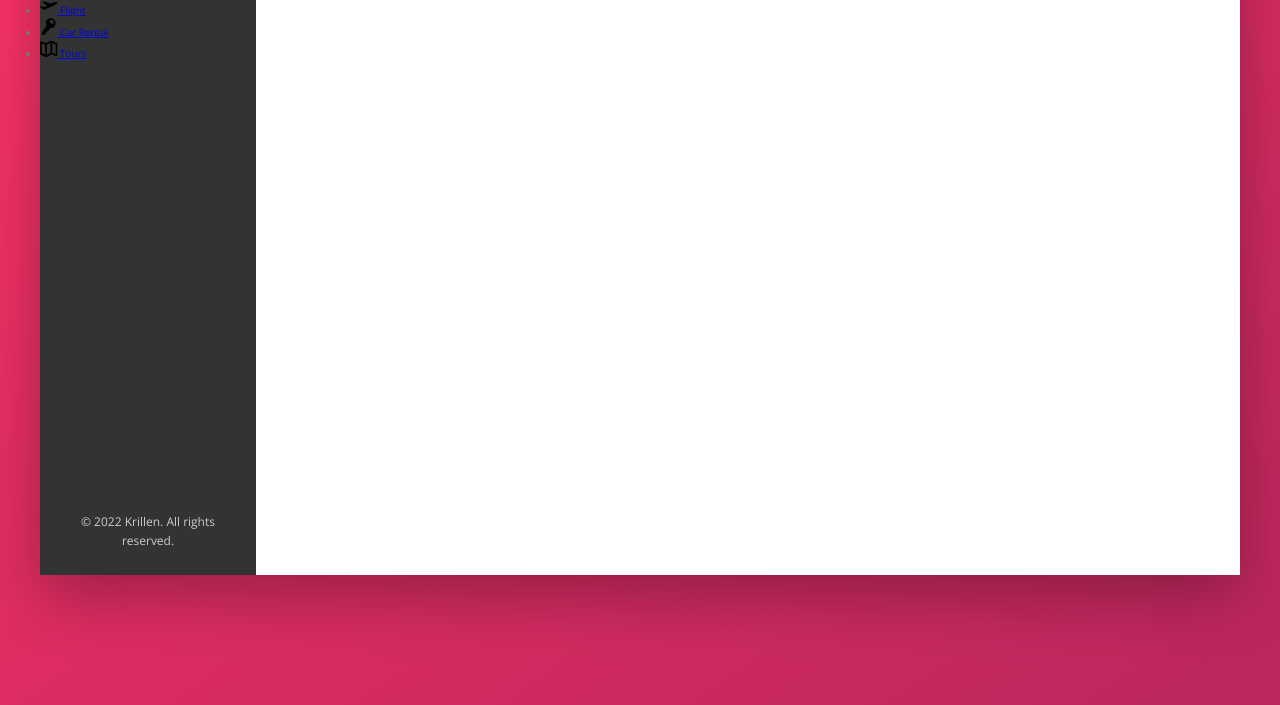
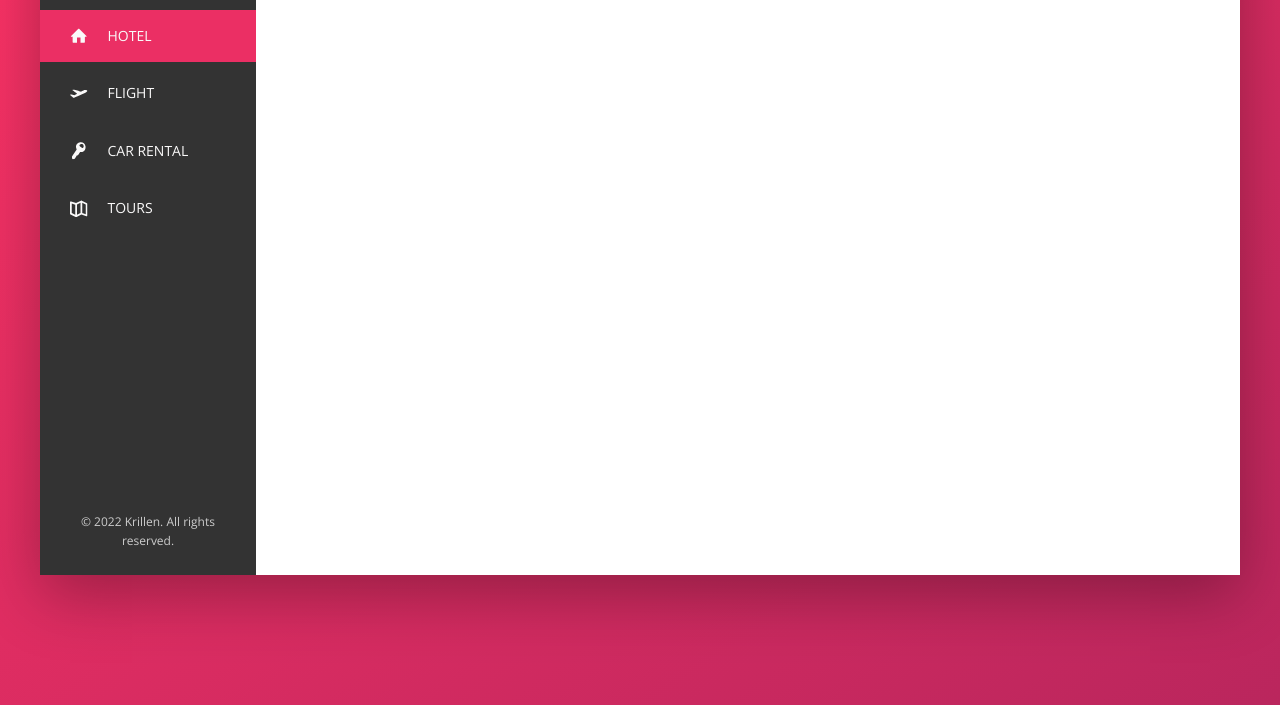
Before and after one commit to allenaxie/krillen, a website: page index.html in a window 1280 px wide. Shown: the part 175-880 px from the top of the page. Drawn offline with nearby package versions, Linux system fonts and the light colour scheme.

Commit message:
Animate sidebar links.

```diff
--- a/index.html
+++ b/index.html
@@ -51,8 +51,8 @@
                 <nav class="sidebar">
                     <ul class="side-nav">
 
-                        <li class="side-nav__item">
-                            <a href="#" class="side-nav__link">
+                        <li class="side-nav__item side-nav__item--active">
+                            <a href="#" class="side-nav__link ">
                                 <svg class="side-nav__icon">
                                     <use xlink:href="img/sprite.svg#icon-home"></use>
                                 </svg>
--- a/sass/_components.scss
+++ b/sass/_components.scss
@@ -120,19 +120,62 @@
 // SIDE NAVIGATION
 .side-nav {
 
-
+    font-size: 1.4rem;
+    list-style: none;
+    margin-top: 3.5rem;
 
     &__item {
-
+        position: relative;
+        &:not(:last-child) {
+            margin-bottom: .5rem;
+        }
     }
 
-    &__link {
+    &__item::before {
+        content:"";
+        position: absolute;
+        top: 0;
+        left: 0;
+        height: 100%;
+        width: 3px;
+        background-color: var(--color-primary);
+        transform: scaleY(0);
+        transform-origin: center; //default is center
+        transition: transform .2s, // take .2s to transform scaleY
+                    width .4s cubic-bezier(1,0,0,1) .2s, // wait .2s then take .4s to transform width
+                    background-color .1s,
+                    ;
+    }
 
+    &__item:hover::before,
+    &__item--active::before {
+        transform: scaleY(1);
+        width: 100%;
+    }
+
+    &__item:active::before {
+        background-color: var(--color-primary-light);
+    }
+
+    &__link:link,
+    &__link:visited {
+        color: var(--color-grey-light-1);
+        text-decoration: none;
+        text-transform: uppercase;
+        display: block;
+        padding: 1.5rem 3rem;
+        position: relative;
+        z-index: 10;
+
+        display: flex;
+        align-items: center;
     }
 
     &__icon {
         width: 1.75rem;
         height: 1.75rem;
+        margin-right: 2rem;
+        fill: currentColor; // will inherit the color
     }
 }
 
```
Also changed, not shown: css/style.css.
